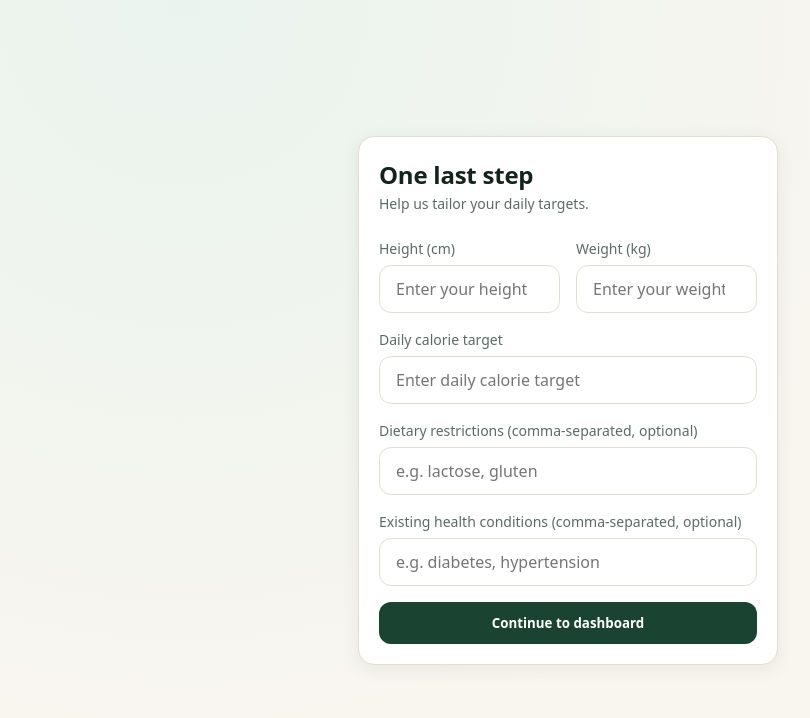
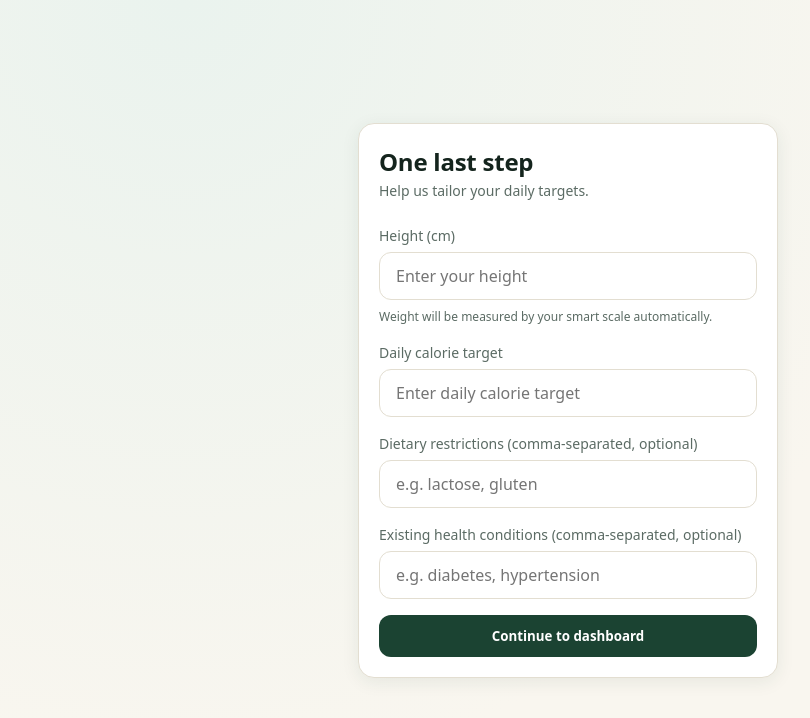
Before and after one commit to Somachukwu/vitality, a plain HTML site: page onboarding.html in a window 1280 px wide. Shown: the whole page, without its empty margins (72-882 px from the left). Drawn offline with Linux system fonts and the light colour scheme; sample sign-in values are in the browser's storage.

Commit message:
Deploying to gh-pages from @ Somachukwu/vitality@e53fbb8183ec52ad248e062e519386eca3b00a62 🚀

```diff
--- a/onboarding.html
+++ b/onboarding.html
@@ -14,15 +14,10 @@
       <h2>One last step</h2>
       <p class="muted text-sm mb-3">Help us tailor your daily targets.</p>
       <form id="onb-form" class="stack" novalidate>
-        <div class="grid grid-2">
-          <div>
-            <label for="height">Height (cm)</label>
-            <input id="height" type="number" min="100" max="240" placeholder="Enter your height" required />
-          </div>
-          <div>
-            <label for="weight">Weight (kg)</label>
-            <input id="weight" type="number" min="30" max="250" step="0.1" placeholder="Enter your weight" required />
-          </div>
+        <div>
+          <label for="height">Height (cm)</label>
+          <input id="height" type="number" min="100" max="240" placeholder="Enter your height" required />
+          <div class="text-xs muted mt-1">Weight will be measured by your smart scale automatically.</div>
         </div>
         <div>
           <label for="cal">Daily calorie target</label>
@@ -56,7 +51,6 @@
       try {
         const payload = {
           height:               Number(document.getElementById('height').value),
-          weight:                Number(document.getElementById('weight').value),
           daily_calorie_target: Number(document.getElementById('cal').value),
           dietary_restrictions: document.getElementById('diet').value.split(',').map(s => s.trim()).filter(Boolean),
           health_conditions:    document.getElementById('health').value.split(',').map(s => s.trim()).filter(Boolean),
```
